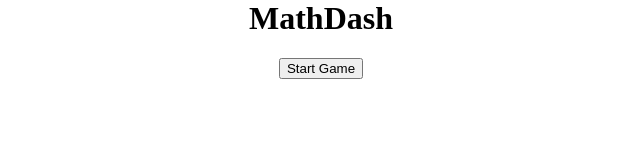
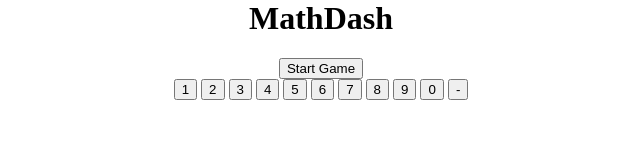
Before and after one commit to mrodriguez712/MathDash, a plain HTML site: page index.html in a window 1280 px wide. Shown: the whole page, without its empty margins (319-959 px from the left). Drawn offline with Linux system fonts and the light colour scheme.

Commit message:
Update index.html

```diff
--- a/index.html
+++ b/index.html
@@ -25,9 +25,11 @@
     - Added KEYPRESS method
     August 8, 2022 - VERSION 1.3
     - RESET button invisible until you finish the game or make a mistake.
-    - ***work on the negative for subDiff
-    -- ***add negative button
-    --- ***an answer of 0 should not be acceptable
+    August 9, 2022 - VERSION 1.4
+    - added buttons
+    - minor bugs
+
+    ***need to work on
  -->
 
 <body>
@@ -51,7 +53,6 @@
         <h1 id="correct-diff">SUBTRACTION</h1>
         <div class="sub-container">
             <div id="submin">0 + 0</div>
-            <button id="negative-sign">-</button>
             <input type="number" placeholder="Enter your answer here..." id="difference" value="This is some text">
             <button id="submit-diff">=</button>
         </div>
@@ -76,6 +77,8 @@
         </div>
     </section>
 
+
+
     <div class="start-game">
         <button id="new-game">Start Game</button>
     </div>
@@ -83,6 +86,20 @@
         <button id="reset-btn">Reset</button>
     </div>
 
+    <section class="buttons" id="buttons">
+        <button id="one-btn">1</button>
+        <button id="two-btn">2</button>
+        <button id="three-btn">3</button>
+        <button id="four-btn">4</button>
+        <button id="five-btn">5</button>
+        <button id="six-btn">6</button>
+        <button id="seven-btn">7</button>
+        <button id="eight-btn">8</button>
+        <button id="nine-btn">9</button>
+        <button id="0btn">0</button>
+        <button id="negative-btn" class="negative">-</button>
+    </section>
+
     <footer>
 
     </footer>
```
